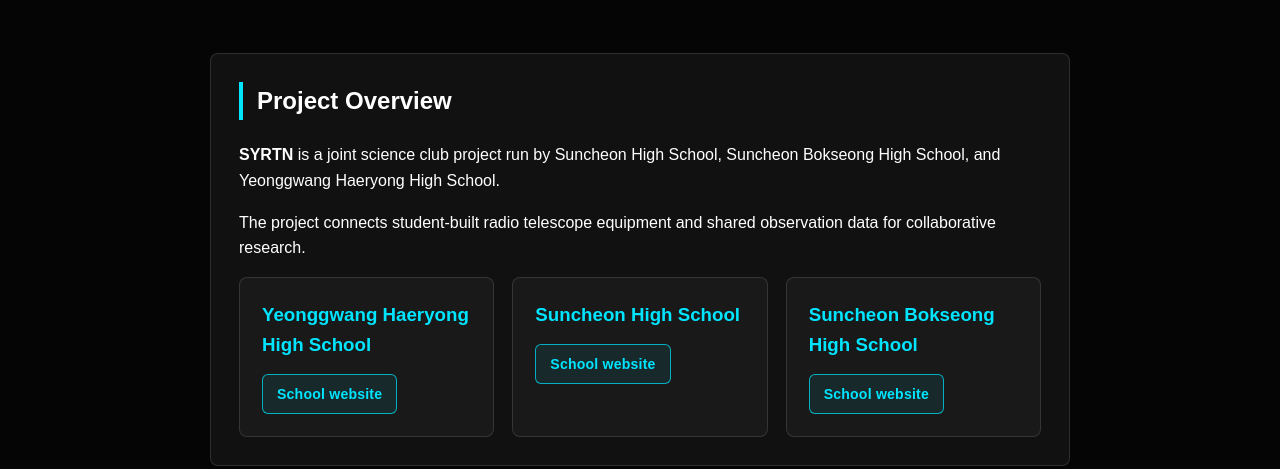
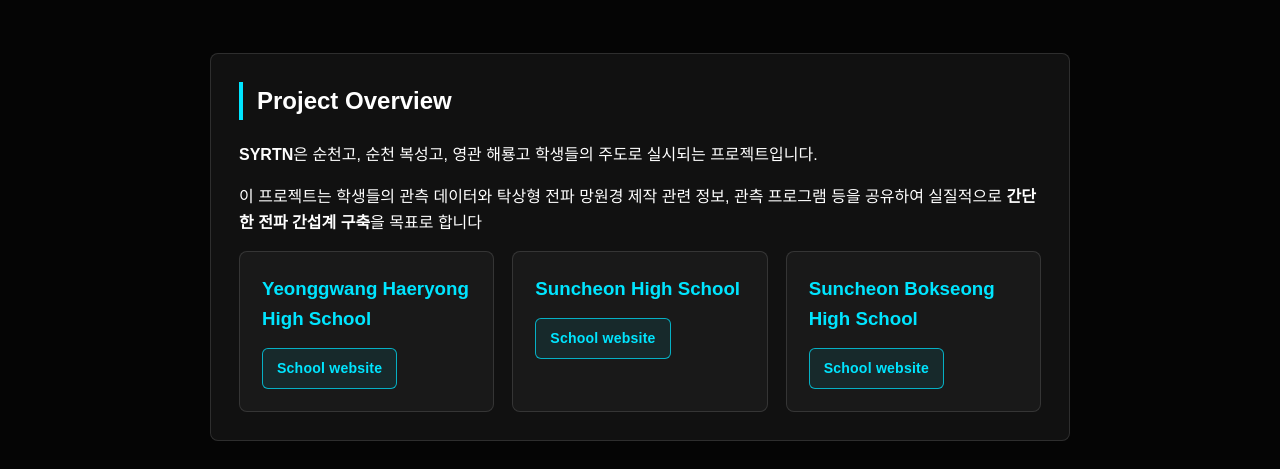
Before and after one commit to HQ-SYRTN/SYRTN, a plain HTML site: page introduction.html in a window 1280 px wide. Shown: the part 391-860 px from the top of the page. Drawn offline with Linux system fonts and the light colour scheme; no server answers.

Commit message:
Update introduction.html

```diff
--- a/introduction.html
+++ b/introduction.html
@@ -43,8 +43,8 @@
         <main class="container">
                 <section class="panel">
                         <h2 class="section-title">Project Overview</h2>
-                        <p><strong>SYRTN</strong> is a joint science club project run by Suncheon High School, Suncheon Bokseong High School, and Yeonggwang Haeryong High School.</p>
-                        <p>The project connects student-built radio telescope equipment and shared observation data for collaborative research.</p>
+                        <p><strong>SYRTN</strong>은 순천고, 순천 복성고, 영관 해룡고 학생들의 주도로 실시되는 프로젝트입니다.</p>
+                        <p>이 프로젝트는 학생들의 관측 데이터와 탁상형 전파 망원경 제작 관련 정보, 관측 프로그램 등을 공유하여 실질적으로 <strong>간단한 전파 간섭계 구축</strong>을 목표로 합니다</p>
                         <div class="info-grid">
                                 <div class="info-card">
                                         <h3>Yeonggwang Haeryong High School</h3>
```
